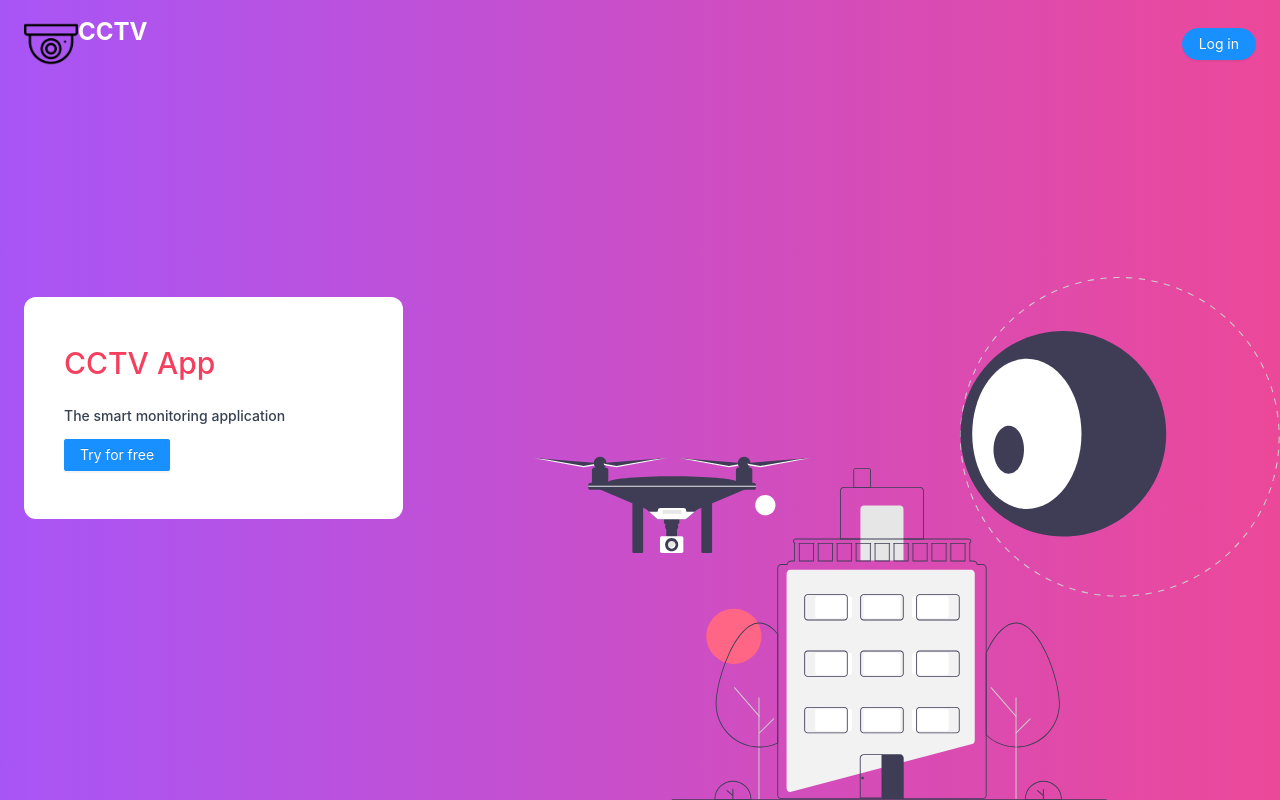
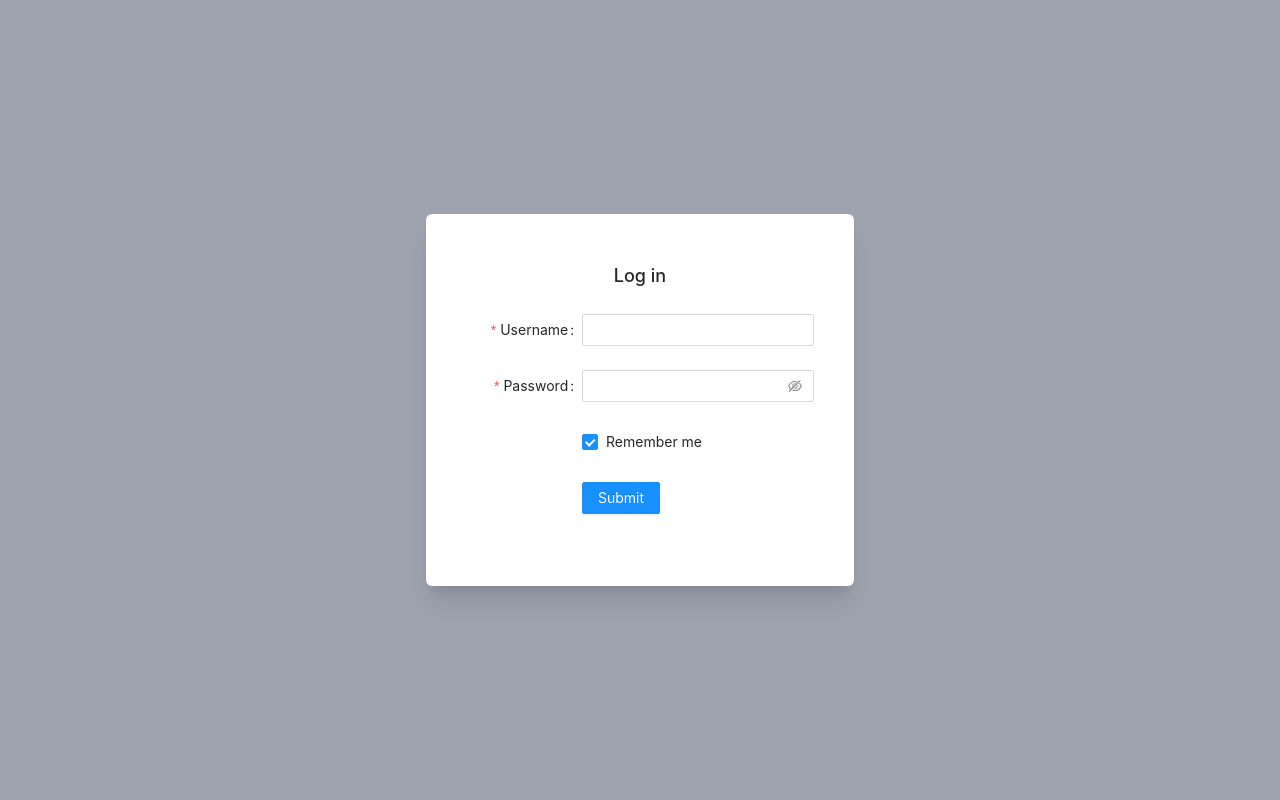
Before and after one commit to pawelpiatek1707/projekt-programistyczny-react, a React (Create React App) app: page / in a window 1280 px wide. Built offline with nearby package versions, Linux system fonts and the light colour scheme.

Commit message:
added basic auth

```diff
--- /dev/null
+++ b/src/components/ProtectedRoute.tsx
@@ -0,0 +1,16 @@
+import { Navigate } from "react-router-dom";
+
+interface Props {
+    children: JSX.Element
+}
+
+export const ProtectedRoute: React.FC<Props> = ({
+    children,
+  }) => {
+      const basic = localStorage.getItem('basic')
+    if (!basic || basic !== process.env.REACT_APP_BASIC_TOKEN) {
+      return <Navigate to='/' replace />;
+    }
+
+    return children;
+  };
--- /dev/null
+++ b/src/components/index.ts
@@ -0,0 +1 @@
+export {ProtectedRoute} from './ProtectedRoute'
--- a/src/index.tsx
+++ b/src/index.tsx
@@ -3,9 +3,10 @@ import {
   Route,
 } from "react-router-dom";
 import ReactDOM from 'react-dom/client';
-import {Home, LogIn, Images} from './pages'
+import {LogIn, Images} from './pages'
 import './index.css';
 import 'antd/dist/antd.css'
+import { ProtectedRoute } from "./components";
 
 const root = ReactDOM.createRoot(
   document.getElementById('root') as HTMLElement
@@ -14,9 +15,12 @@ const root = ReactDOM.createRoot(
 root.render(
   <BrowserRouter>
      <Routes>
-      <Route path="/" element={<Home />} />
-      <Route path="login" element={<LogIn />} />
-      <Route path="images" element={<Images />} />
+      <Route path="/" element={<LogIn />} />
+      <Route path="images" element={
+        <ProtectedRoute>
+          <Images/>
+        </ProtectedRoute>
+      } />
     </Routes>
   </BrowserRouter>
 );
--- a/src/pages/home.tsx
+++ /dev/null
@@ -1,30 +0,0 @@
-import { Button } from 'antd';
-import logo from '../assets/cctv.png'
-import hero from '../assets/hero.svg'
-
-export const Home: React.FC = () => {
-    return (
-        <div className="w-full h-screen bg-gradient-to-r from-purple-500 to-pink-500 relative overflow-hidden">
-            <div className='flex items-center justify-between px-6 py-4'>
-                <div className='flex items-center'>
-                    <img src={logo} alt="logo" width={54} height={54} />
-                    <p className='text-2xl text-white font-bold'>CCTV</p>
-                </div>
-                <div>
-                    <Button type="primary" shape="round">Log in</Button>
-
-                </div>
-            </div>
-            <div className='w-4/12 h-full flex items-center trnasform -translate-y-20 px-6'>
-                <div className='bg-white px-10 py-12 rounded-xl w-full'>
-                    <h1 className='text-rose-500 text-3xl'>CCTV App</h1>
-                    <h2 className='text-gray-700 mt-6 mb-3'>The smart monitoring application </h2>
-                    <Button type="primary">Try for free</Button>
-                </div>
-            </div>
-            <div className='absolute w-7/12 bottom-0 right-0'>
-                <img src={hero} alt="hero image" />
-            </div>
-        </div>
-    )
-}
--- a/src/pages/images.tsx
+++ b/src/pages/images.tsx
@@ -24,7 +24,10 @@ export const Images: React.FC = () => {
     const navigate = useNavigate()
 
     const fetchImages = async () => {
-        const { data } = await axios.get<Response[]>('http://localhost:5000/images')
+        const basic = localStorage.getItem('basic')
+        const { data } = await axios.get<Response[]>('/images?q=proxy', {
+            headers: {'Authorization': 'Basic '+ basic}
+        })
         setImages(data)
     }
 
@@ -46,7 +49,7 @@ export const Images: React.FC = () => {
 
     const handleLogout = () => {
         localStorage.removeItem('basic')
-        navigate('/login')
+        navigate('/')
     }
 
     useEffect(() => {
--- a/src/pages/index.ts
+++ b/src/pages/index.ts
@@ -1,3 +1,2 @@
-export { Home } from './home'
 export { Images } from './images'
 export { LogIn } from './logIn'
```
